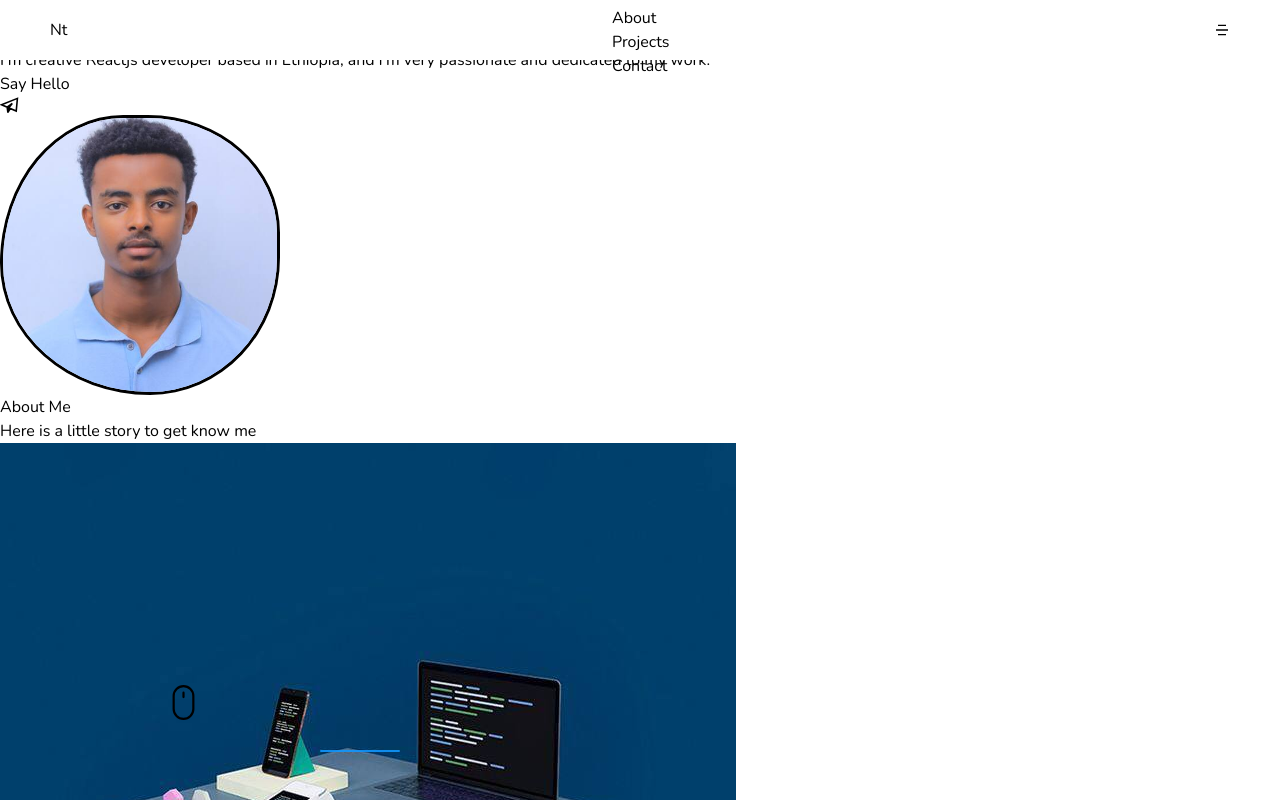
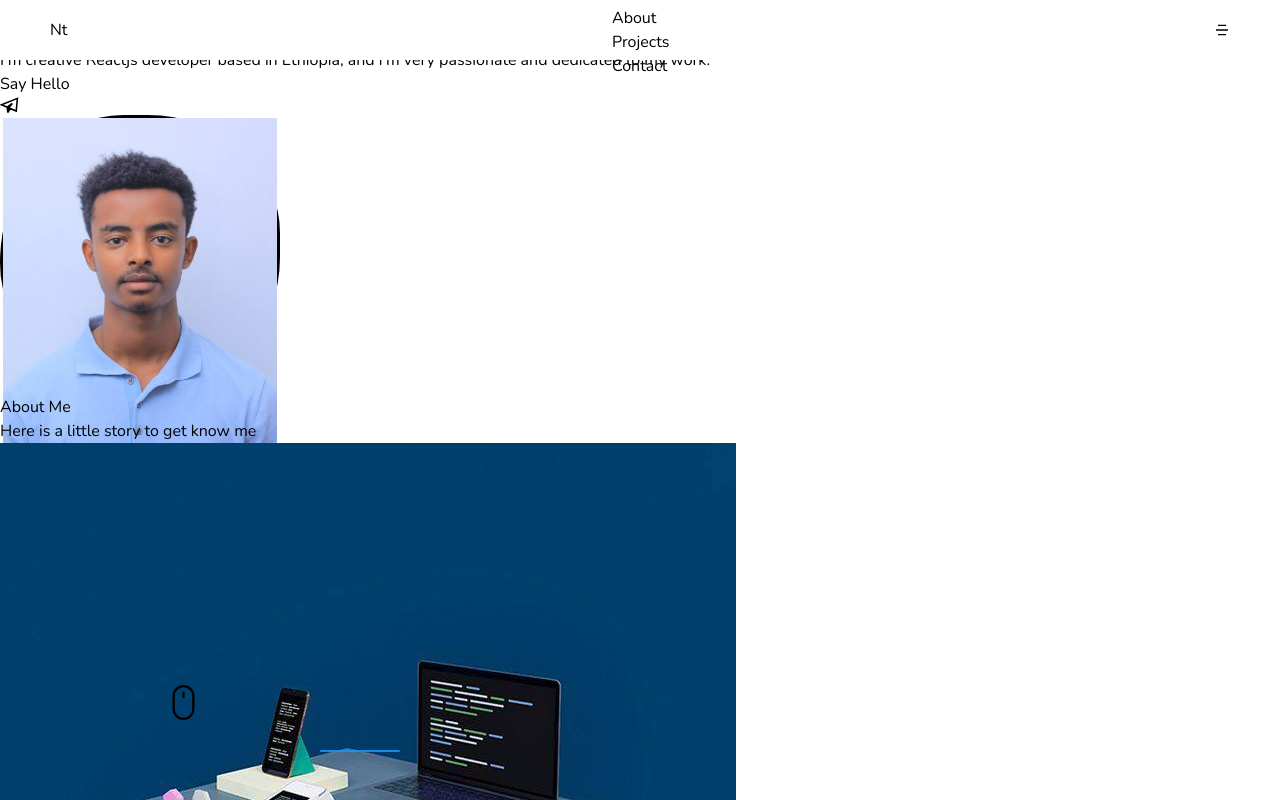
Before and after one commit to natnaelTy/Portfolio-website, a React (Vite) app: page / in a window 1280 px wide. Shown: the top 800 px of the page. Built offline with nearby package versions, Linux system fonts and the light colour scheme.

Commit message:
another one

```diff
--- a/src/components/home/Home.jsx
+++ b/src/components/home/Home.jsx
@@ -18,8 +18,8 @@ function Home(){
                     <p className="text-gray-700 md:text-left max-w-lg text-center font-medium">I'm creative Reactjs developer based in Ethiopia, and i'm very passionate and dedicated to my work.</p>
                     <a href="#contact"><button className="font-semibold flex items-center justify-end gap-2 text-white bg-blue-600 hover:bg-blue-500 rounded-lg px-4 py-3 mt-6">Say Hello <GrSend style={{fontSize: '19px'}}/></button></a>
                 </div>
-                <div className="w-64 relative h-64">
-                    <img src="./images/me.jpg" alt="natnael" className="image"/>
+                <div className="relative image-container">
+                    <img src="./images/me.jpg" alt="natnael" className="object-cover w-full h-full"/>
                 </div>
             </div>
             {/* Scroll Mouse */}
--- a/src/components/home/style.css
+++ b/src/components/home/style.css
@@ -4,13 +4,12 @@
     left: 13%;
     font-size: 35px;
 }
-.image{
+.image-container{
     width: 280px;
     height: 280px;
     animation: wave 8s ease-in-out infinite;
     border-radius: 60% 40% 30% 70% / 60% 30% 70% 40%;
     border: 3px solid black;
-    object-fit: cover;
 }
 
 @keyframes wave {
```
